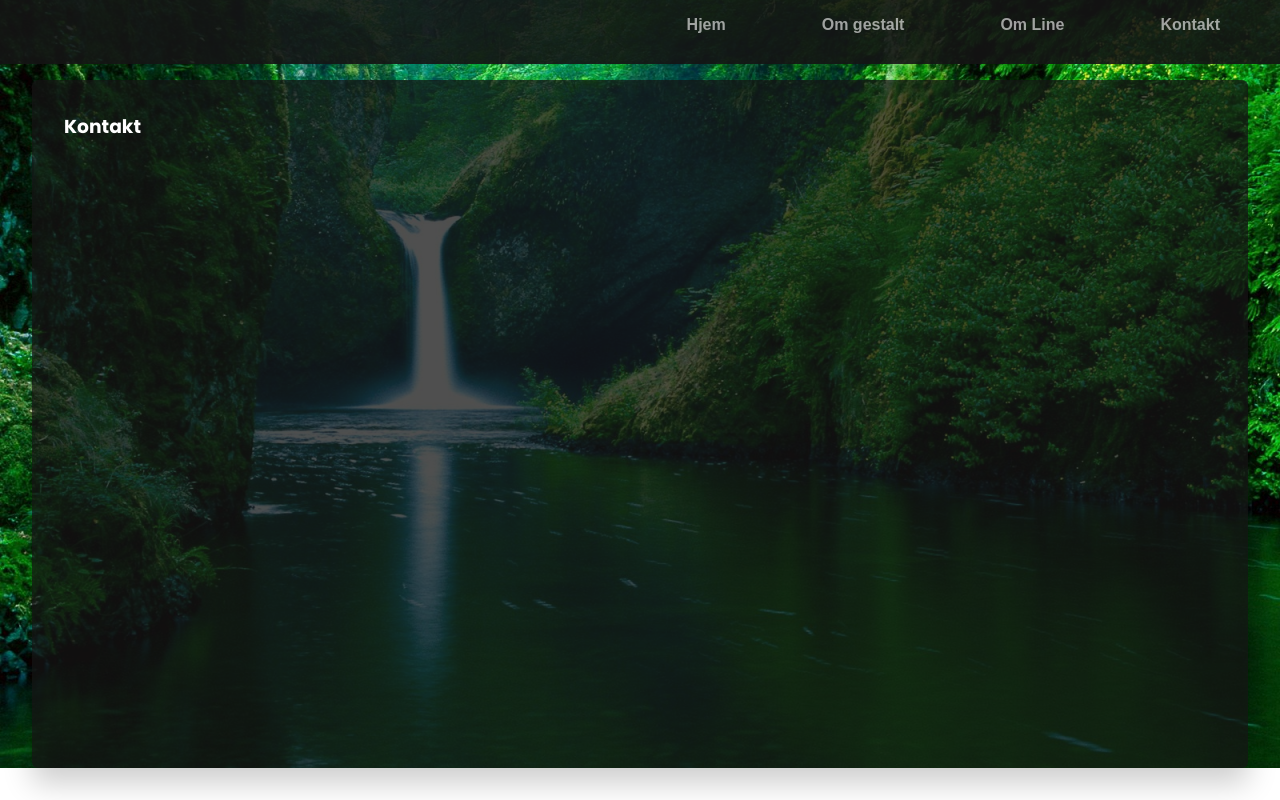
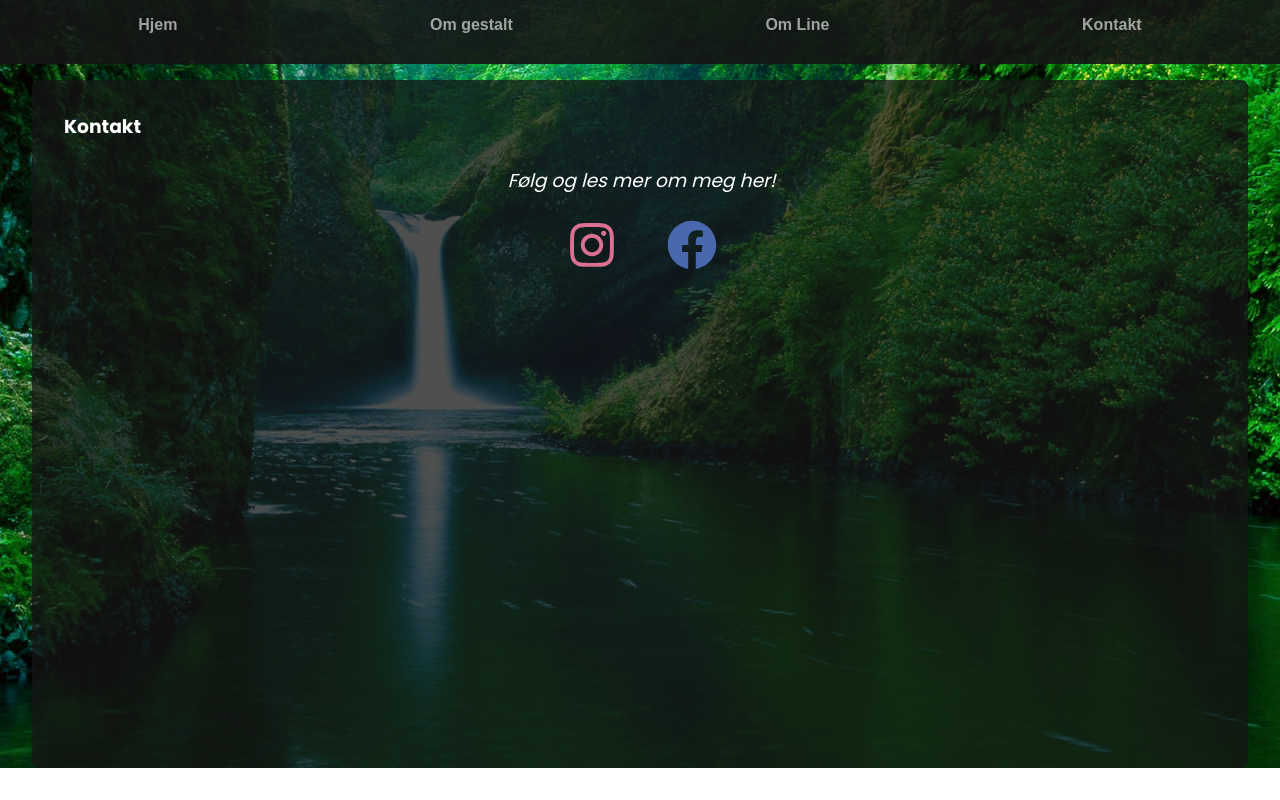
Before and after one commit to hermanro77/linepsyk-website, a React (Create React App) app: page /kontakt in a window 1280 px wide. Built offline with nearby package versions, Linux system fonts and the light colour scheme.

Commit message:
navbar fix, social media created, div backgrounds

```diff
--- a/package.json
+++ b/package.json
@@ -8,6 +8,7 @@
     "@fortawesome/free-solid-svg-icons": "^5.12.0",
     "@fortawesome/react-fontawesome": "^0.1.8",
     "animate.css": "^3.7.2",
+    "node-sass": "^4.13.1",
     "react": "^16.9.0",
     "react-dom": "^16.9.0",
     "react-router-dom": "^5.0.1",
--- a/src/commons/StyledComponents.jsx
+++ b/src/commons/StyledComponents.jsx
@@ -3,19 +3,21 @@ import styled from 'styled-components';
 export const StyledOuter = styled.main`
   height: 100%;
   display: flex;
-  flex-direction: row;
-  background-color: #34314f;
-  position: relative;
   background-image: url("/images/river.jpg");
   background-size: cover;
   background-repeat: no-repeat;
   background-position: center;
   min-block-size: -webkit-fill-available;
+  overflow: scroll;
 `;
+
+
+//display: flex;
+//flex-direction: row;
+//position: relative;
 
 export const StyledContainer = styled.div`
   padding: 2rem;
-  background-color: #21C58B;
   min-height: calc(90vh - 6rem);
   max-height: calc(90vh - 6rem);
   width: 100vh;
@@ -32,7 +34,6 @@ export const StyledContainer = styled.div`
   @media screen and (max-width: 1400px) {
     min-height: calc(94vh - 4rem);
     min-width: calc(95%);
-    max-width: calc(95%);
     margin: auto;
     margin-top: 5rem;
     overflow: auto;
--- a/src/components/AboutGestalt/AboutGestalt.jsx
+++ b/src/components/AboutGestalt/AboutGestalt.jsx
@@ -1,11 +1,13 @@
 import React from "react";
 import { StyledOuter, StyledContainer } from "../../commons/StyledComponents";
+import SocialFollow from "../SocialFollow/SocialFollow";
 
 const AboutGestalt = () => {
   return (
     <StyledOuter>
       <StyledContainer className="animated fadeIn">
         <h3 style={{color: "white"}}>Gestalt</h3>
+        <SocialFollow></SocialFollow>
       </StyledContainer>
     </StyledOuter>
   );
--- a/src/components/AboutLine/AboutLine.jsx
+++ b/src/components/AboutLine/AboutLine.jsx
@@ -1,11 +1,13 @@
 import React from "react";
 import { StyledOuter, StyledContainer } from "../../commons/StyledComponents";
+import SocialFollow from "../SocialFollow/SocialFollow";
 
 const AboutLine = () => {
   return (
     <StyledOuter>
       <StyledContainer className="animated fadeIn">
         <h3 style={{color: "white"}}>Hello my name is Line</h3>
+        <SocialFollow></SocialFollow>
       </StyledContainer>
     </StyledOuter>
   );
--- a/src/components/Contact/Contact.jsx
+++ b/src/components/Contact/Contact.jsx
@@ -1,11 +1,13 @@
 import React from "react";
 import { StyledOuter, StyledContainer } from "../../commons/StyledComponents";
+import SocialFollow from "../SocialFollow/SocialFollow";
 
 const Contact = () => {
   return (
     <StyledOuter>
       <StyledContainer className="animated fadeIn">
         <h3 style={{color: "white"}}>Kontakt</h3>
+        <SocialFollow></SocialFollow>
       </StyledContainer>
     </StyledOuter>
   );
--- a/src/components/Home/Home.jsx
+++ b/src/components/Home/Home.jsx
@@ -1,15 +1,33 @@
 import React from "react";
 import Welcome from "./Welcome";
 import { StyledOuter, StyledContainer } from "../../commons/StyledComponents";
+import SocialFollow from "../SocialFollow/SocialFollow";
 
 const Home = () => {
 
     return (
+
       <StyledOuter>
         <StyledContainer className="animated fadeIn">
           <Welcome/>
+          <Welcome/>
+          <Welcome/>
+          <Welcome/>
+          <Welcome/>
+          <Welcome/>
+          <Welcome/>
+          <Welcome/>
+          <Welcome/>
+          <Welcome/>
+          <Welcome/>
+          <Welcome/>
+          <Welcome/>
+          <Welcome/>
+          <Welcome/>
+          <SocialFollow/>
         </StyledContainer>
       </StyledOuter>
+
     );
 }
 
--- a/src/components/Navbar/Navbar.jsx
+++ b/src/components/Navbar/Navbar.jsx
@@ -32,7 +32,7 @@ export default Navbar;
 
 const StyledNavbarContainer = styled.div`
   display: flex;
-  justify-content: flex-end;
+  justify-content: space-around;
   padding: 12px;
   min-height: calc(8vh);
   max-height: calc(8vh);
@@ -43,6 +43,5 @@ const StyledNavbarContainer = styled.div`
 `;
 
 const StyledLink = styled(Link)`
-  margin: 0 1rem 0 1rem;
   display: "block";
 `;
--- a/src/components/Navbar/NavbarButton.jsx
+++ b/src/components/Navbar/NavbarButton.jsx
@@ -20,7 +20,6 @@ const StyledButton = styled.button`
   padding: 0.25em 1em;
   border: none;
   font-weight: bold;
-  margin: 0 1rem 0 1rem;
   outline: 0;
 
   &:hover {
--- /dev/null
+++ b/src/components/SocialFollow/SocialFollow.jsx
@@ -0,0 +1,49 @@
+import React from "react";
+import styled from "styled-components";
+import { FontAwesomeIcon } from "@fortawesome/react-fontawesome"
+import { faInstagram, faFacebook } from "@fortawesome/free-brands-svg-icons"
+const SocialFollow = () => {
+
+    return (
+      <SocialFollowContainer>
+        <Styledh3>Følg og les mer om meg her!</Styledh3>
+
+        <StyledIconLink instagram={true} href={"https://www.instagram.com/linegestaltterapaut"}>
+          <FontAwesomeIcon style={{height: "50px", width: "50px"}} icon={faInstagram}></FontAwesomeIcon>
+        </StyledIconLink>
+
+        <StyledIconLink href={"https://www.facebook.com/line.rommetveit"}>
+          <FontAwesomeIcon style={{height: "50px", width: "50px"}} icon={faFacebook}></FontAwesomeIcon>
+        </StyledIconLink>
+
+      </SocialFollowContainer>
+    );
+}
+
+export default SocialFollow;
+
+const Styledh3 = styled.h3`
+  color: white;
+  font-style: italic;
+  font-weight: 500;
+`;
+
+const SocialFollowContainer = styled.div`
+  background-color: transparent;
+  padding: 25px 50px;
+  text-align: center;
+  position: absolute;
+  width: calc(95%);
+`;
+
+const StyledIconLink = styled.a`
+  margin: 25px 25px;
+  transition: transform 250ms;
+  display: inline-block;
+  color: ${props => props.instagram ? "palevioletred" : "#4968ad"};
+
+  &:hover {
+    cursor: pointer;
+    transform: translateY(-2px);
+  }
+`;
```
Also changed, not shown: src/commons/Background.jsx (deleted, +0 -24 lines), src/commons/Snowbackground.jsx (added, +19 -0 lines), src/commons/snow.scss (added, +60 -0 lines), 1 other file (tests, documents, lock files or other folders).
